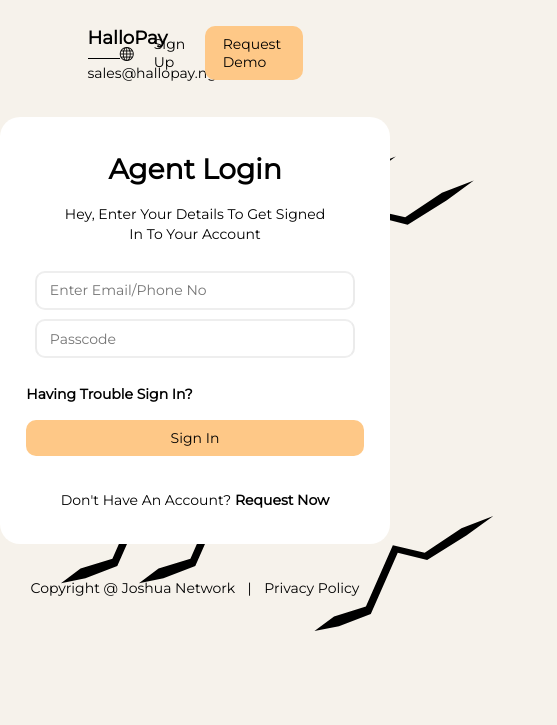
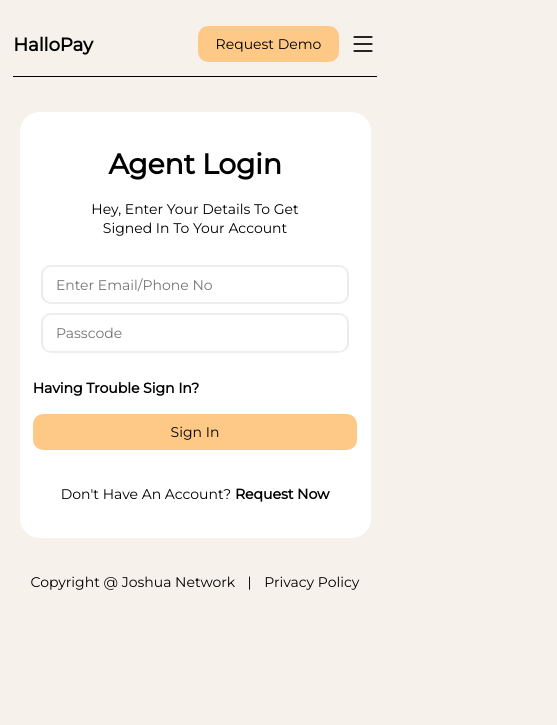
Before and after one commit to drakejoshua/HalloPay, a plain HTML site: page index.html in a window 390 px wide. Shown: the whole page, 557 px wide, since content can reach past the window. Drawn offline with nearby package versions, Linux system fonts and the light colour scheme.

Commit message:
ADDED RESPONSIVENESS AND CREATED SCRIPT.JS
- added responsive breakpoints in the style.css
- added a script.js in order to do a toggle menu in the code

```diff
--- a/index.html
+++ b/index.html
@@ -29,13 +29,25 @@
         </div>
 
 
-        <div id="dropdown-ctn">
-            <span class="bi-list"></span>
+        <div id="desktop-menu">
+            <span class="bi-list" id="menu-btn"></span>
 
             <a href="">
                 request demo
             </a>
 
+            <div>
+                <a href="">
+                    sign up
+                </a>
+
+                <a href="">
+                    <span class="bi-globe"></span>
+                </a>
+            </div>
+        </div>
+
+        <div id="mobile-menu">
             <div>
                 <a href="">
                     sign up
@@ -93,5 +105,7 @@
             </a>
         </span>
     </main>
+
+    <script src="./script.js"></script>
 </body>
 </html>
--- /dev/null
+++ b/script.js
@@ -0,0 +1,16 @@
+var menuBtn = document.getElementById("menu-btn");
+var mobileMenu = document.querySelector("div#mobile-menu > div");
+var menuActive = false;
+
+menuBtn.addEventListener( "click", function() {
+    if ( menuActive )
+    {
+        mobileMenu.style.setProperty( "block-size", "0px" );
+        menuActive = false;
+    }
+    else
+    {
+        menuActive = true;
+        mobileMenu.style.setProperty( "block-size", "80px" );
+    }
+})
--- a/style.css
+++ b/style.css
@@ -60,25 +60,29 @@ nav > div#logo-ctn > a#logo {
 }
 
 
-nav > div#dropdown-ctn {
+nav > div#mobile-menu {
+    display: none;
+}
+nav > div#desktop-menu {
     display: flex;
     flex-direction: row;
     flex-wrap: nowrap;
     gap: 20px;
     align-items: center;
 }
-nav > div#dropdown-ctn > span {
+nav > div#desktop-menu > span {
     display: none;
 }
-nav > div#dropdown-ctn > a {
+nav > div#desktop-menu > a {
     order: 2;
     padding-inline: 1.25rem;
     padding-block: 0.625rem;
     background-color: var(--accent-brown);
     border-radius: 10px;
     text-transform: capitalize;
+    outline: none;
 }
-nav > div#dropdown-ctn > div {
+nav > div#desktop-menu > div {
     order: 1;
     display: flex;
     flex-direction: row;
@@ -86,11 +90,11 @@ nav > div#dropdown-ctn > div {
     gap: 20px;
     align-items: center;
 }
-nav > div#dropdown-ctn > div > a:nth-child(1) {
+nav > div#desktop-menu > div > a:nth-child(1) {
     text-transform: capitalize;
     order: 2;
 }
-nav > div#dropdown-ctn > div > a:nth-child(2) {
+nav > div#desktop-menu > div > a:nth-child(2) {
     order: 1;
     font-size: 1.2rem;
 }
@@ -158,6 +162,7 @@ main > form > input[type="submit"] {
     border: none;
     border-radius: 10px;
     margin-block-end: 2.5rem;
+    outline: none;
     transition: all 0.2s;
 }
 main > form > span {
@@ -167,10 +172,14 @@ main > form > span {
 main > form > span > a {
     font-weight: 600;
 }
+
+
+/* styling the copyright info at the bottom of the form */
 main > span {
     display: block;
     text-align: center;
     margin-block-start: 2.5rem;
+    margin-block-end: 2.5rem;
     text-transform: capitalize;
 }
 main > span > a::before {
@@ -183,10 +192,9 @@ main > span > a::before {
 /*
     adding micro-interactions such as: hover and focus on the inputs and the submit button
 */
-main > form > input[type="submit"]:hover, nav > div#dropdown-ctn > a:hover,
-main > form > input[type="submit"]:focus-visible, nav > div#dropdown-ctn > a:focus-visible {
+main > form > input[type="submit"]:hover, nav > div#desktop-menu > a:hover,
+main > form > input[type="submit"]:focus-visible, nav > div#desktop-menu > a:focus-visible {
     background-color: #fc9e2c;
-    outline: none;
 }
 main > form > div > input:focus, main > form > div > input:focus-visible {
     border-inline: 2px solid rgb(172, 172, 172);
@@ -226,3 +234,217 @@ div.decor:nth-child(6) {
     top: 0%;
     left: 55%;
 }
+
+
+
+/* adding responsiveness using some breakpoints */
+
+/* for large tablets */
+@media screen and ( max-width: 50rem ) {
+    /* hiding the background decorations */
+    div.decor {
+        display: none;
+    }
+
+
+    /* restyling the nav and it's logo in order to flow with mobile design */
+    nav {
+        align-items: center;
+    }
+    nav > div#logo-ctn {
+        display: inline-block;
+        inline-size: max-content;
+    }
+    nav > div#logo-ctn > a#sales-link {
+        display: none;
+    }
+    nav > div#logo-ctn > a#logo {
+        font-size: 1.3rem;
+        font-weight: 600;
+    }
+}
+
+
+/* for small tablets and max phones */
+@media screen and ( max-width: 37.5rem ) {
+    /* restyling the nav and it's logo in order to flow with mobile design */
+    nav {
+        display: flex;
+        flex-wrap: wrap;
+        padding-inline: 0.9375rem;
+        padding-block: 1.875rem 0rem;
+        align-items: center;
+    }
+    nav > div#logo-ctn {
+        display: inline-block;
+        inline-size: max-content;
+    }
+    nav > div#logo-ctn > a#sales-link {
+        display: none;
+    }
+    nav > div#logo-ctn > a#logo {
+        font-size: 1.3rem;
+        font-weight: 600;
+    }
+
+    /* styling the mobile menu( dropdown ) */
+    nav > div#mobile-menu {
+        inline-size: 100%;
+        display: block;
+    }
+    nav > div#mobile-menu > div {
+        display: flex;
+        flex-direction: column;
+        flex-wrap: nowrap;
+        border-block-start: 1px solid var(--secondary-black);
+        margin-block-start: 1rem;
+        overflow: hidden;
+        block-size: 0px;
+        transition: block-size 0.5s;
+    }
+    nav > div#mobile-menu > div > * {
+        margin-block-start: 1rem;
+    }
+    nav > div#mobile-menu > div > *:nth-child(1) {
+        font-size: 1.0625rem;
+        text-transform: capitalize;
+    }
+    nav > div#mobile-menu > div > *:nth-child(2) > span {
+        font-size: 1.3rem;
+    }
+
+    /* re-styling the desktop-menu in order to just show the  */
+    nav > div#desktop-menu {
+        display: flex;
+        flex-direction: row;
+        flex-wrap: nowrap;
+        gap: 10px;
+        align-items: center;
+    }
+    nav > div#desktop-menu > span {
+        display: initial;
+        font-size: 2rem;
+        order: 2;
+    }
+    nav > div#desktop-menu > a {
+        order: 1;
+        padding-inline: 1.25rem;
+        padding-block: 0.625rem;
+        background-color: var(--accent-brown);
+        border-radius: 10px;
+        text-transform: capitalize;
+    }
+    nav > div#desktop-menu > div {
+        display: none;
+    }
+
+
+
+    /* re-sizing the form in order to fit well with screen width */
+    main > form {
+        max-width: 60%;
+        padding-inline: 0.9375rem;
+    }
+}
+
+/* for mobile phones */
+@media screen and ( max-width: 31.25rem ) {
+    /* hiding the background decorations */
+    div.decor {
+        display: none;
+    }
+
+
+    /* restyling the nav and it's logo in order to flow with mobile design */
+    nav {
+        display: flex;
+        flex-wrap: wrap;
+        padding-inline: 0.9375rem;
+        padding-block: 1.875rem 0rem;
+        align-items: center;
+    }
+    nav > div#logo-ctn {
+        display: inline-block;
+        inline-size: max-content;
+    }
+    nav > div#logo-ctn > a#sales-link {
+        display: none;
+    }
+    nav > div#logo-ctn > a#logo {
+        font-size: 1.3rem;
+        font-weight: 600;
+    }
+
+    /* styling the mobile menu( dropdown ) */
+    nav > div#mobile-menu {
+        inline-size: 100%;
+        display: block;
+    }
+    nav > div#mobile-menu > div {
+        display: flex;
+        flex-direction: column;
+        flex-wrap: nowrap;
+        border-block-start: 1px solid var(--secondary-black);
+        margin-block-start: 1rem;
+        overflow: hidden;
+        block-size: 0px;
+        transition: block-size 0.5s;
+    }
+    nav > div#mobile-menu > div > * {
+        margin-block-start: 1rem;
+    }
+    nav > div#mobile-menu > div > *:nth-child(1) {
+        font-size: 1.0625rem;
+        text-transform: capitalize;
+    }
+    nav > div#mobile-menu > div > *:nth-child(2) > span {
+        font-size: 1.3rem;
+    }
+
+    /* re-styling the desktop-menu in order to just show the  */
+    nav > div#desktop-menu {
+        display: flex;
+        flex-direction: row;
+        flex-wrap: nowrap;
+        gap: 10px;
+        align-items: center;
+    }
+    nav > div#desktop-menu > span {
+        display: initial;
+        font-size: 2rem;
+        order: 2;
+    }
+    nav > div#desktop-menu > a {
+        order: 1;
+        padding-inline: 1.25rem;
+        padding-block: 0.625rem;
+        background-color: var(--accent-brown);
+        border-radius: 10px;
+        text-transform: capitalize;
+    }
+    nav > div#desktop-menu > div {
+        display: none;
+    }
+
+
+
+    /* re-sizing the form in order to fit well with screen width */
+    main > form {
+        max-width: 90%;
+        padding-inline: 0.9375rem;
+    }
+}
+
+/* for devices that don't have pointer mechanisms( e.g. mouse, touch, pen ) that can hover on elements */
+@media ( any-hover: none ) {
+    main > form > input[type="submit"], nav > div#desktop-menu > a {
+        transition: none;
+    }
+}
+
+/* for accessiblity, users that prefer reduced motion or no animations or devices that dont have fast screen rates */
+@media ( prefers-reduced-motion: reduce ) and ( update: slow ) or ( update: none ) {
+    nav > div#mobile-menu > div {
+        transition: none;
+    }
+}
```
